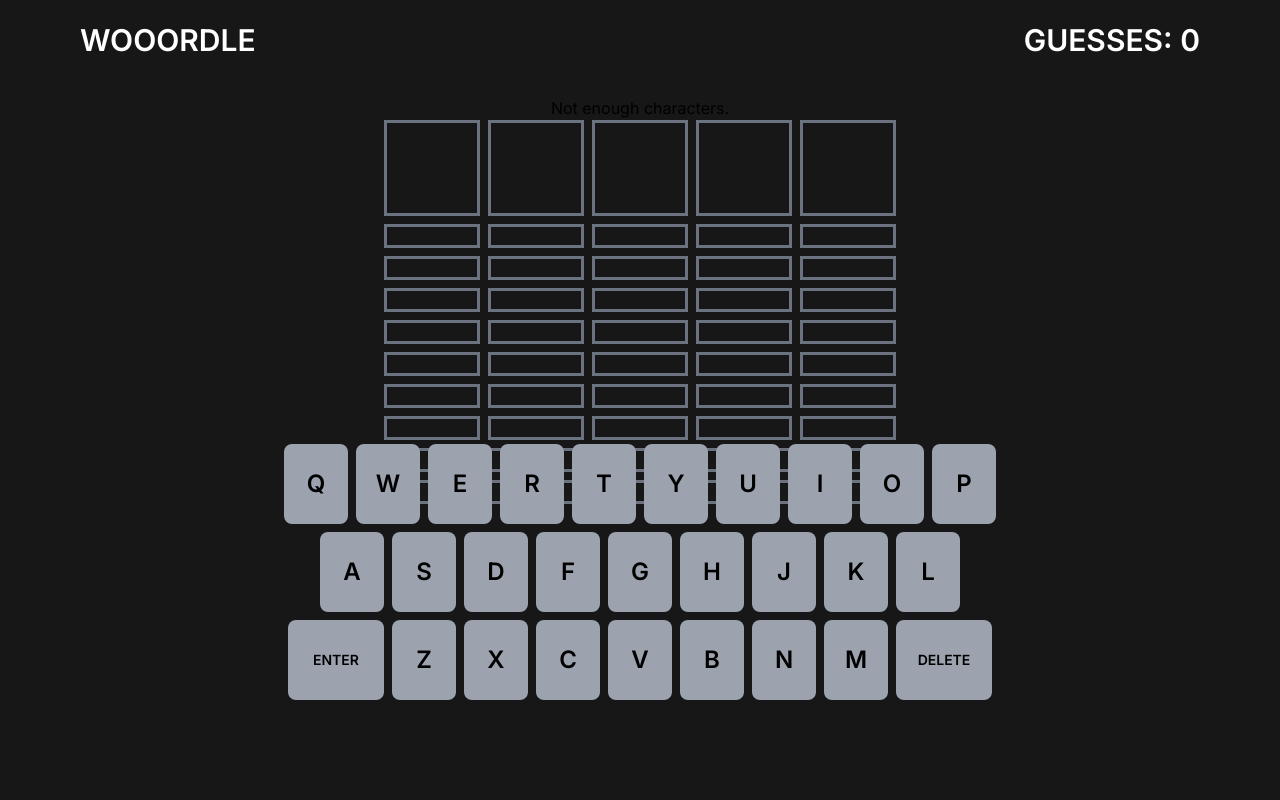
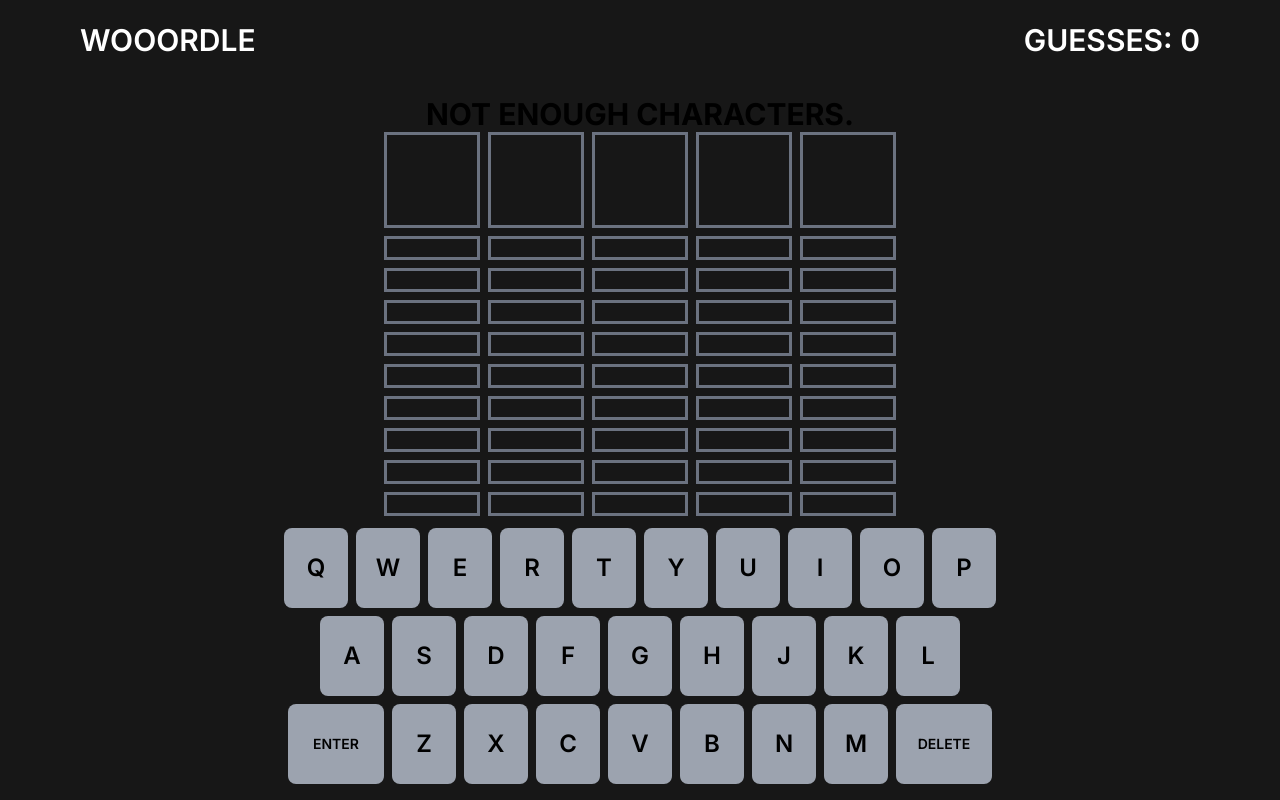
Before and after one commit to bledsoef/wooordle, a Next.js app: page / in a window 1280 px wide. Both pictures are taken after a click on the button "ENTER". Built offline with nearby package versions, Linux system fonts and the light colour scheme.

Commit message:
added additional styling

```diff
--- a/components/Wordle.js
+++ b/components/Wordle.js
@@ -249,9 +249,9 @@ export default function Wordle({onEnter, onCorrect, wordOfDay}) {
   let rows = initalizeGrid()
   return (
     <div className="flex flex-col items-center w-full">
-      {message && <div>{message}</div>}
+      {message && <div className="text-3xl uppercase font-bold">{message}</div>}
       <div className="mb-12 flex flex-col">{rows}</div>
-      <div className="fixed bottom-4 items-center flex flex-col mb-20 w-full">{keyboard}</div>
+      <div className="fixed bottom-0 items-center flex flex-col mb-3 w-full">{keyboard}</div>
     </div>
   );
 }
```
